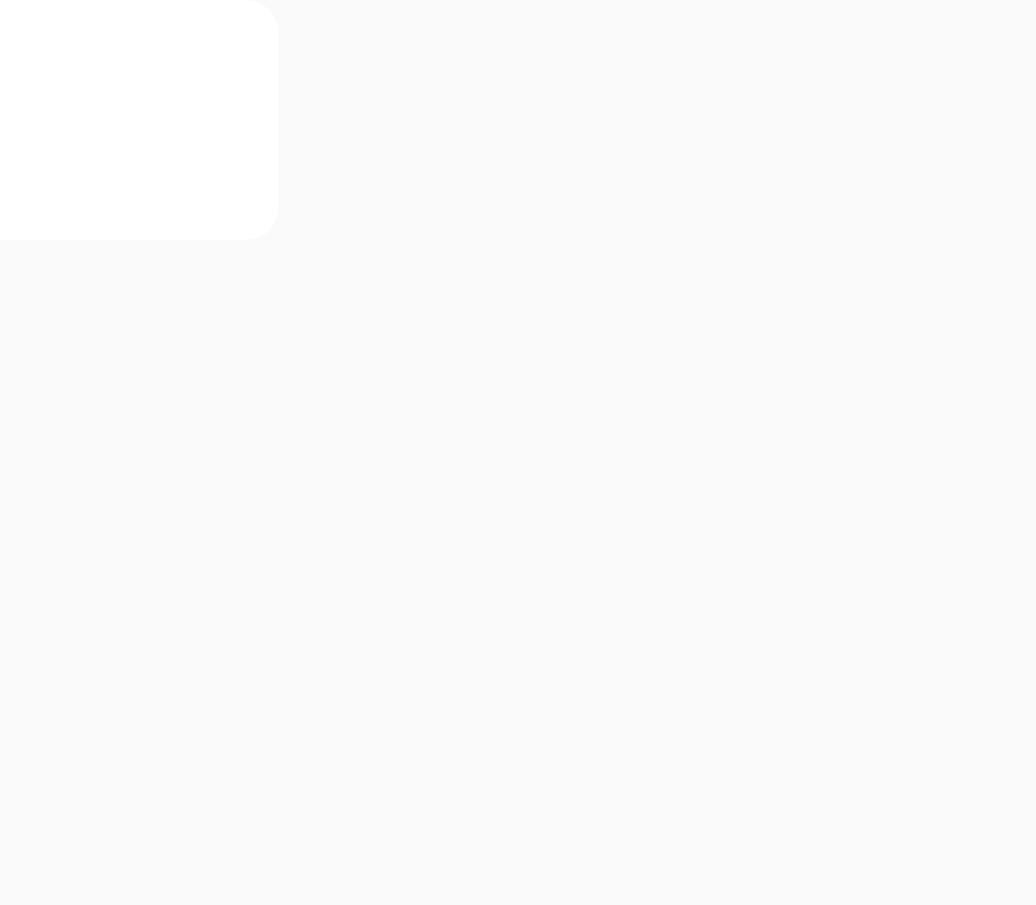
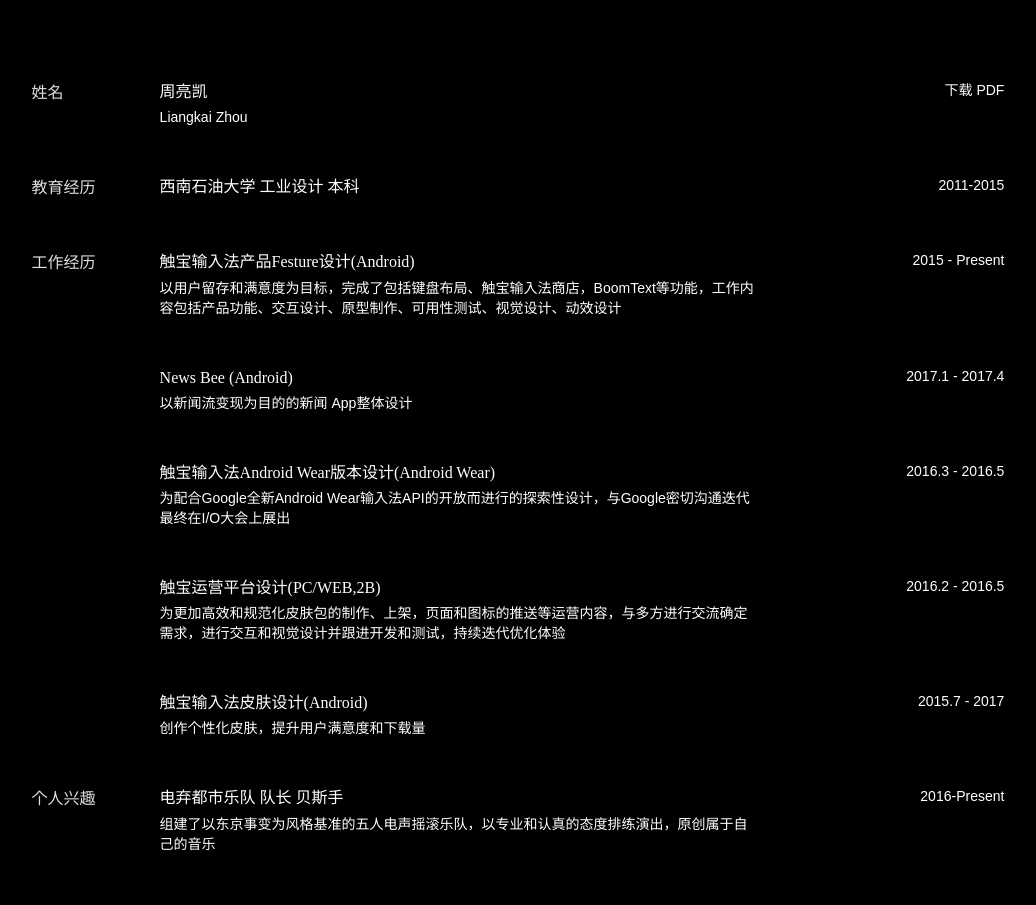
Before and after one commit to GZMKII/houndcave, a plain HTML site: page index.html in a window 1280 px wide. Shown: the whole page, without its empty margins (122-1158 px from the left). Before the commit the page ends 800 px from the top, so only its background shows below. Drawn offline with Linux system fonts and the light colour scheme.

Commit message:
houndcave resume

```diff
--- a/index.html
+++ b/index.html
@@ -1,12 +1,76 @@
 <!DOCTYPE html>
 <html lang="en">
+
 <head>
     <meta charset="UTF-8">
-    <title>practice</title>
+    <title>Hound Cave</title>
     <link href="stylesheet.css" rel="stylesheet">
 </head>
+
 <body>
-    <div class="card">
+    <div class="about-content-holder">
+        <div class="about-content-lable">姓名</div>
+        <div class="about-content-inner">
+            <div class="about-content-title">
+                周亮凯
+                <div class="secondary">下载 PDF</div>
+            </div>
+            <p> Liangkai Zhou</p>
+        </div>
     </div>
+    <div class="about-content-holder">
+        <div class="about-content-lable">教育经历</div>
+        <div class="about-content-inner">
+            <div class="about-content-title">
+                西南石油大学 工业设计 本科
+                <div class="secondary">2011-2015</div>
+            </div>
+            </p>
+        </div>
+    </div>
+    <div class="about-content-holder">
+        <div class="about-content-lable">工作经历</div>
+        <div class="about-content-inner">
+            <div class="about-content-title">
+                触宝输入法产品Festure设计(Android)
+                <div class="secondary">2015 - Present</div>
+            </div>
+            <p>以用户留存和满意度为目标，完成了包括键盘布局、触宝输入法商店，BoomText等功能，工作内容包括产品功能、交互设计、原型制作、可用性测试、视觉设计、动效设计</p>
+            <div class="about-content-title">
+                News Bee  (Android)
+                <div class="secondary">2017.1 - 2017.4</div>
+            </div>
+            <p>以新闻流变现为目的的新闻 App整体设计</p>
+            <div class="about-content-title">
+                触宝输入法Android Wear版本设计(Android Wear)
+                <div class="secondary">2016.3 - 2016.5</div>
+            </div>
+            <p>为配合Google全新Android Wear输入法API的开放而进行的探索性设计，与Google密切沟通迭代最终在I/O大会上展出</p>
+            <div class="about-content-title">
+                触宝运营平台设计(PC/WEB,2B)
+                <div class="secondary">2016.2 - 2016.5</div>
+            </div>
+            <p>为更加高效和规范化皮肤包的制作、上架，页面和图标的推送等运营内容，与多方进行交流确定需求，进行交互和视觉设计并跟进开发和测试，持续迭代优化体验</p>
+            <div class="about-content-title">
+                触宝输入法皮肤设计(Android)
+            <div class="secondary">2015.7 - 2017</div>
+        </div>
+            <p>创作个性化皮肤，提升用户满意度和下载量</p>
+        </div>
+    </div>
+    <div class="about-content-holder">
+        <div class="about-content-lable">个人兴趣</div>
+        <div class="about-content-inner">
+            <div class="about-content-title">
+                电弃都市乐队 队长 贝斯手
+                <div class="secondary">2016-Present</div>
+            </div>
+            <p>组建了以东京事变为风格基准的五人电声摇滚乐队，以专业和认真的态度排练演出，原创属于自己的音乐
+            </p>
+        </div>
+    </div>
+
+
 </body>
+
 </html>
--- a/stylesheet.css
+++ b/stylesheet.css
@@ -1,32 +1,73 @@
 * {
     padding: 0;
     margin: 0;
-    background-color: #fafafa;
+    background-color: #000000;
 }
 
-.card {
-    width: 25rem;
-    height: 15rem;
-    background-color: #ffffff;
-    border-radius: 2rem;
-    -webkit-box-shadow: outset 0px 5px 15px cyan;
-    -moz-box-shadow: outset 0px 5px 15px cyan;
-    box-shadow: outset 0px 5px 15px cyan;
-    /*display: inline;*/
-    position: relative;
+div {
+    display: flex;
 }
 
-.scroll{
-    height: 5rem;
-    width: 100%;
-    display: block;
+body {
+    margin: 5rem auto;
 }
 
-.BT_SEND{
-    /* Rectangle 2: */
-    height: 5rem;
-    width: 5rem;
-    background-;
+.about-content-holder {
+    width: 100%;
+    max-width: 1440px;
+    ;
+    flex-direction: row;
+    color: #ffffff;
+    justify-content: center;
+}
 
-    box-shadow: 0 14px 20px 0 rgba(0,0,0,0.35);
+.about-content-lable {
+    width: 8rem;
+    /* 项目经历: */
+    opacity: 0.87;
+    font-family: Lato-Light;
+    font-size: 16px;
+    color: #FFFFFF;
+    letter-spacing: 0;
+    line-height: 16px;
+    margin-top: 0.3rem;
 }
+
+.about-content-inner {
+    flex-direction: column;
+    flex-basis: 66%;
+}
+
+.about-content-title {
+    flex-direction: row;
+    justify-content: space-between;
+    /* 触宝输入法产品Festure设计(And: */
+    font-family: .PingFangSC-Regular, Arial, Helvetica, sans-serif;
+    font-size: 16px;
+    line-height: 24px;
+    color: #FFFFFF;
+    letter-spacing: 0;
+}
+
+.secondary {
+    /* 2017.1 - 2017.4 copy: */
+    font-family: Arial, Helvetica, sans-serif;
+    font-weight:100;
+    font-size: 14px;
+    color: #FFFFFF;
+    letter-spacing: 0;
+    line-height: 21px;
+}
+
+p {
+    /* 以用户留存和满意度为目标，完成了包括键盘: */
+    font-family: Arial, Helvetica, sans-serif;
+    font-size: 14px;
+    font-weight: 100;
+    line-height: 20px;
+    color: #FFFFFF;
+    letter-spacing: 0;
+    margin-top: 0.2rem;
+    margin-bottom: 3rem;
+    max-width: 600px;
+}
```
